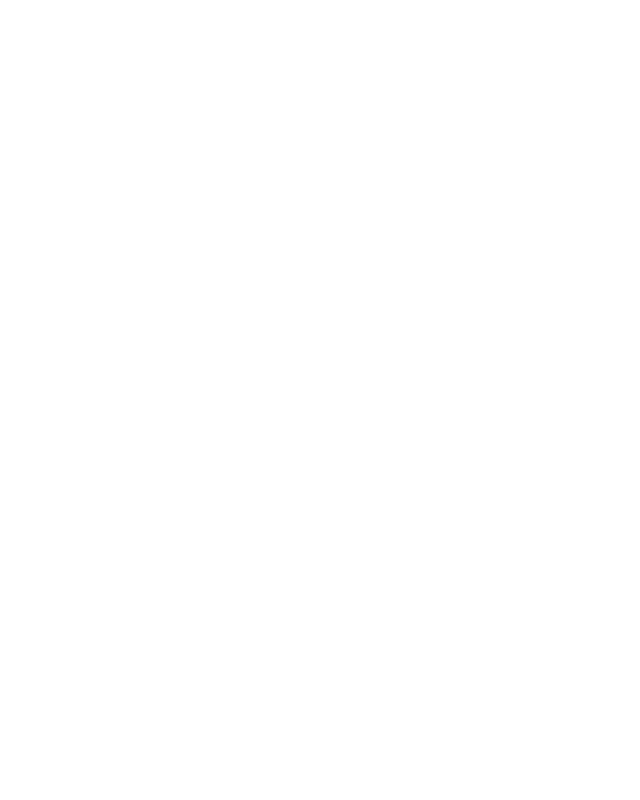
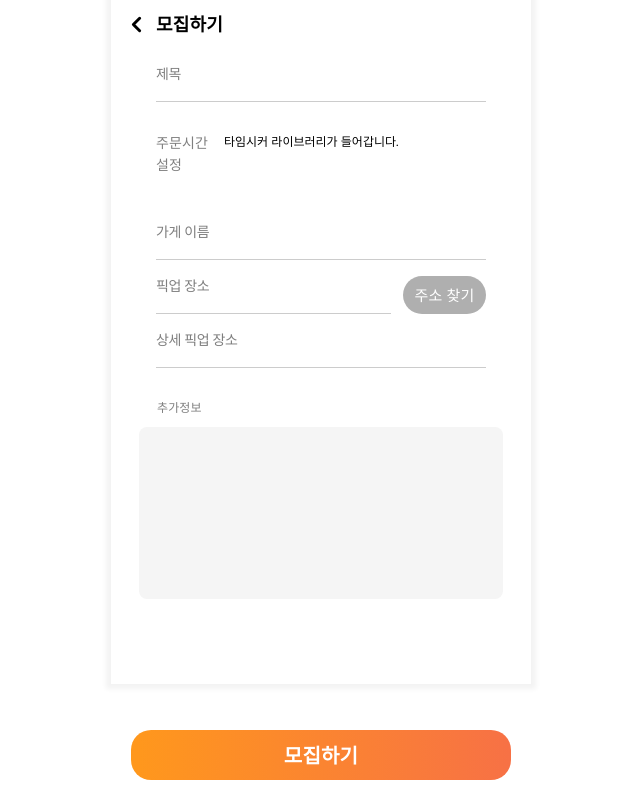
Before and after one commit to nayong2021/delivery_together-FE, a React (Create React App) app in the folder betweenus/: page /add in a window 1280 px wide. Before the commit this address had no page. Shown: the whole page, without its empty margins (319-959 px from the left). Built offline with nearby package versions, Linux system fonts and the light colour scheme.

Commit message:
feat: Add page html, css, routing

```diff
--- a/betweenus/src/App.js
+++ b/betweenus/src/App.js
@@ -3,6 +3,7 @@
 import React from "react";
 import Basic from "./pages/Basic";
 import ItemView from "./pages/ItemView";
+import Add from "./pages/Add";
 
 function App() {
   return (
@@ -11,6 +12,7 @@
         <Route exact path="/" element={<Home />}></Route>
         <Route path="/home" element={<Home />}></Route>
         <Route path="/itemview" element={<ItemView />}></Route>
+        <Route path="/add" element={<Add />}></Route>
         <Route path="/basic" element={<Basic />}></Route>
       </Routes>
     </Router>
--- a/betweenus/src/components/common/BottomNavigation.js
+++ b/betweenus/src/components/common/BottomNavigation.js
@@ -1,5 +1,6 @@
 import * as React from "react";
 import "../../assets/css/common.css";
+import { Link } from "react-router-dom";
 
 export default function BottomNavigation() {
   return (
@@ -14,9 +15,9 @@
             <div className="ico"></div>
             <div className="tit">지도</div>
           </a>
-          <a href="sub/item-write.html">
+          <Link to="/add">
             <i className="ico" aria-hidden="true"></i>
-          </a>
+          </Link>
           <a href="sub/cart.html">
             <div className="ico"></div>
             <div className="tit">주문</div>
--- a/betweenus/src/pages/Add.js
+++ b/betweenus/src/pages/Add.js
@@ -1,183 +1,85 @@
 import * as React from "react";
-import { Toolbar, Button, TextField, Grid, Typography } from "@mui/material";
-import { Container } from "@mui/system";
+import MetaTag from "../components/common/MetaTag";
+import { useNavigate } from "react-router-dom";
 import { Link } from "react-router-dom";
-import ArrowBackIosNewRoundedIcon from "@mui/icons-material/ArrowBackIosNewRounded";
-import { useForm, Controller } from "react-hook-form";
 
 const Add = () => {
-  const { handleSubmit, control } = useForm();
-
-  const onSubmit = (data) => {
-    console.log(data);
-  };
+  const navigate = useNavigate();
 
   return (
-    <Container>
-      <Grid item xs={12}>
-        <Toolbar>
-          <Link to="/home">
-            <ArrowBackIosNewRoundedIcon />
-          </Link>
-          <Typography variant="h6" component="div" sx={{ flexGrow: 1 }}>
+    <div className="Add">
+      <MetaTag />
+      <header className="header">
+        <div className="hd">
+          <div className="hd-tit">
+            <button
+              type="button"
+              className="hd-back"
+              onClick={() => navigate(-1)}
+            ></button>
             모집하기
-          </Typography>
-        </Toolbar>
-      </Grid>
-      <form onSubmit={handleSubmit(onSubmit)}>
-        <Grid container spacing={3}>
-          <Grid item xs={12}>
-            <Controller
-              name="title"
-              control={control}
-              defaultValue=""
-              render={({
-                field: { onChange, value },
-                fieldState: { error },
-              }) => (
-                <TextField
-                  label="제목"
-                  variant="standard"
-                  id="standard-basic"
-                  value={value}
-                  onChange={onChange}
-                  error={!!error}
-                  fullWidth
-                  helperText={error ? error.message : null}
+          </div>
+        </div>
+      </header>
+
+      <section className="item-write">
+        <div className="wrap">
+          <div className="frm2">
+            <div className="frm-group">
+              <input type="text" placeholder="제목" className="inp-frm" />
+            </div>
+
+            <div className="frm-group frm-group-time">
+              <div className="tit-frm">
+                주문시간 <br />
+                설정
+              </div>
+              <div className="inp-group-time">
+                타임시커 라이브러리가 들어갑니다.
+              </div>
+            </div>
+
+            <div className="frm-group">
+              <input type="text" placeholder="가게 이름" className="inp-frm" />
+            </div>
+
+            <div className="frm-group">
+              <div className="inp-group">
+                <input
+                  type="text"
+                  placeholder="픽업 장소"
+                  className="inp-frm"
                 />
-              )}
-              rules={{ required: "모집 제목을 입력해주세요" }}
-            />
-          </Grid>
-          <Grid item xs={12}>
-            <Controller
-              name="time"
-              control={control}
-              defaultValue=""
-              render={({
-                field: { onChange, value },
-                fieldState: { error },
-              }) => (
-                <TextField
-                  label="주문시간 설정"
-                  variant="standard"
-                  id="standard-basic"
-                  value={value}
-                  onChange={onChange}
-                  error={!!error}
-                  fullWidth
-                  helperText={error ? error.message : null}
-                />
-              )}
-              rules={{ required: "주문시간을 설정해주세요" }}
-            />
-          </Grid>
-          <Grid item xs={12}>
-            <Controller
-              name="diner"
-              control={control}
-              defaultValue=""
-              render={({
-                field: { onChange, value },
-                fieldState: { error },
-              }) => (
-                <TextField
-                  label="가게 이름"
-                  variant="standard"
-                  id="standard-basic"
-                  value={value}
-                  onChange={onChange}
-                  error={!!error}
-                  fullWidth
-                  helperText={error ? error.message : null}
-                />
-              )}
-              rules={{ required: "가게 이름을 입력해주세요" }}
-            />
-          </Grid>
-          <Grid item xs={6}>
-            <Controller
-              name="location"
-              control={control}
-              defaultValue=""
-              render={({
-                field: { onChange, value },
-                fieldState: { error },
-              }) => (
-                <TextField
-                  label="픽업장소"
-                  variant="standard"
-                  id="standard-basic"
-                  value={value}
-                  onChange={onChange}
-                  error={!!error}
-                  fullWidth
-                  helperText={error ? error.message : null}
-                />
-              )}
-              rules={{ required: "픽업장소를 입력해주세요" }}
-            />
-          </Grid>
-          <Grid item xs={6}>
-            <Button variant="outlined" fullWidth>
-              주소 찾기
-            </Button>
-          </Grid>
-          <Grid item xs={12}>
-            <Controller
-              name="detailed"
-              control={control}
-              defaultValue=""
-              render={({
-                field: { onChange, value },
-                fieldState: { error },
-              }) => (
-                <TextField
-                  label="상세 픽업장소"
-                  variant="standard"
-                  id="standard-basic"
-                  value={value}
-                  onChange={onChange}
-                  error={!!error}
-                  fullWidth
-                  helperText={error ? error.message : null}
-                />
-              )}
-              rules={{ required: "상세 픽업장소를 입력해주세요" }}
-            />
-          </Grid>
-          <Grid item xs={12}>
-            <Controller
-              name="info"
-              control={control}
-              render={({
-                field: { onChange, value },
-                fieldState: { error },
-              }) => (
-                <TextField
-                  defaultValue="전달하고 싶은 추가 정보를 입력해주세요 :)"
-                  label="추가 정보"
-                  id="outlined-multiline-static"
-                  multiline
-                  rows={4}
-                  value={value}
-                  onChange={onChange}
-                  error={!!error}
-                  fullWidth
-                  helperText={error ? error.message : null}
-                />
-              )}
-              rules={{ required: "추가 정보를 입력해주세요" }}
-            />
-          </Grid>
-          <Grid item xs={12}>
-            <Button type="submit" variant="contained" fullWidth>
-              모집하기
-            </Button>
-          </Grid>
-        </Grid>
-      </form>
-    </Container>
+                <button type="button" className="btn-frm">
+                  주소 찾기
+                </button>
+              </div>
+            </div>
+
+            <div className="frm-group">
+              <input
+                type="text"
+                placeholder="상세 픽업 장소"
+                className="inp-frm"
+              />
+            </div>
+          </div>
+
+          <div className="add-info">
+            <div className="tit">추가정보</div>
+            <textarea className="txt"></textarea>
+          </div>
+
+          <div className="btn-group-bottom">
+            <Link to="/home">
+              <button type="button" className="btn-custom">
+                모집하기
+              </button>
+            </Link>
+          </div>
+        </div>
+      </section>
+    </div>
   );
 };
 
--- a/betweenus/src/pages/AddBefore.js
+++ b/betweenus/src/pages/AddBefore.js
@@ -5,7 +5,7 @@
 import ArrowBackIosNewRoundedIcon from "@mui/icons-material/ArrowBackIosNewRounded";
 import { useForm, Controller } from "react-hook-form";
 
-const Before = () => {
+const AddBefore = () => {
   const { handleSubmit, control } = useForm();
 
   const onSubmit = (data) => {
@@ -181,4 +181,4 @@
   );
 };
 
-export default Add;
+export default AddBefore;
```
